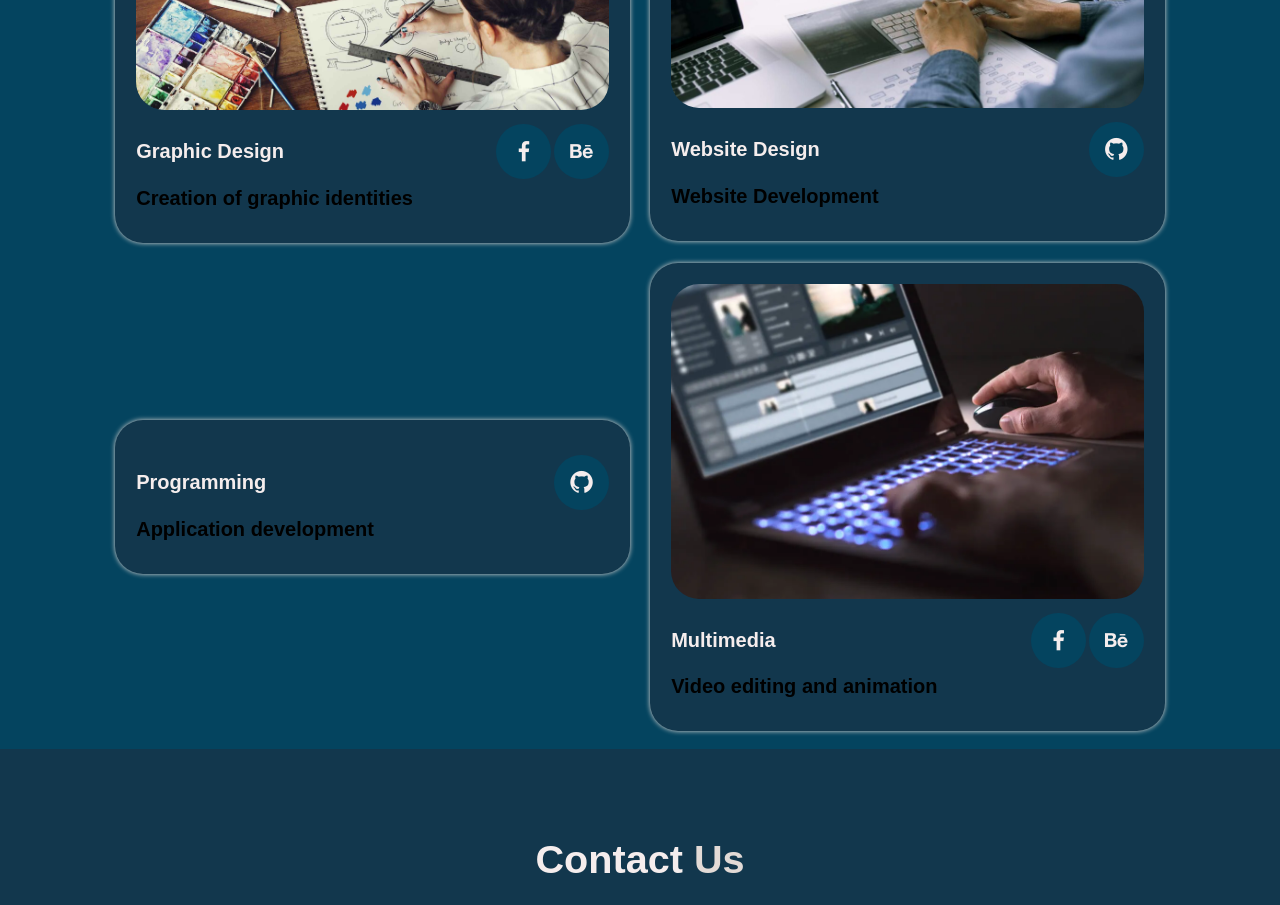
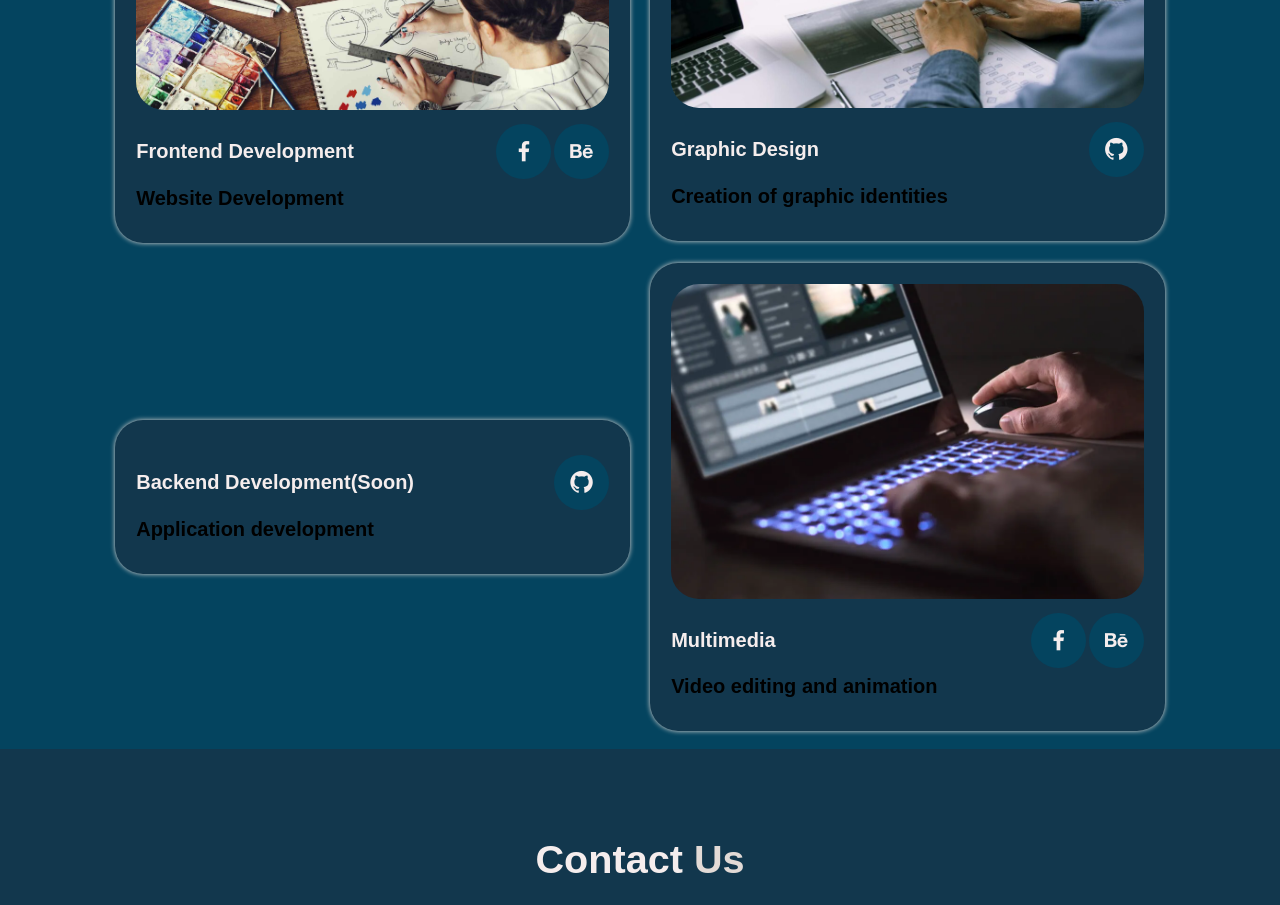
Before and after one commit to CloudDriven/portfolio, a plain HTML site: page index.html in a window 1280 px wide. Shown: the part 2000-2905 px from the top of the page. Drawn offline with nearby package versions, Linux system fonts and the light colour scheme.

Commit message:
Add files via upload

```diff
--- a/index.html
+++ b/index.html
@@ -83,7 +83,7 @@
                 <img src="images/1.jpg" alt="">
                 <div class="main-row">
                     <div class="row-text">
-                        <h5>Graphic Design</h5>
+                        <h5>Frontend Development</h5>
                     </div>
                     <div class="row-icon">
                         <a href="https://www.facebook.com/Cldriven?locale=pt_PT" target="_blank">
@@ -94,14 +94,14 @@
                             </a>
                     </div>
                 </div>
-                <h4>Creation of graphic identities</h4>
+                <h4>Website Development</h4>
             </div>
 
             <div class="row">
                 <img src="images/2.jpg" alt="">
                 <div class="main-row">
                     <div class="row-text">
-                        <h5>Website Design</h5>
+                        <h5>Graphic Design</h5>
                     </div>
                     <div class="row-icon">
                         <a href="https://github.com/PedroManuelDuarte" target="_blank">
@@ -109,14 +109,14 @@
                         </a>
                     </div>
                 </div>
-                <h4>Website Development</h4>
+                <h4>Creation of graphic identities </h4>
             </div>
 
             <div class="row">
                 <img src="images/3.jpg" alt="">
                 <div class="main-row">
                     <div class="row-text">
-                        <h5>Programming</h5>
+                        <h5>Backend Development(Soon)</h5>
                     </div>
                     <div class="row-icon">
                         <a href="https://github.com/PedroManuelDuarte" target="_blank">
```
